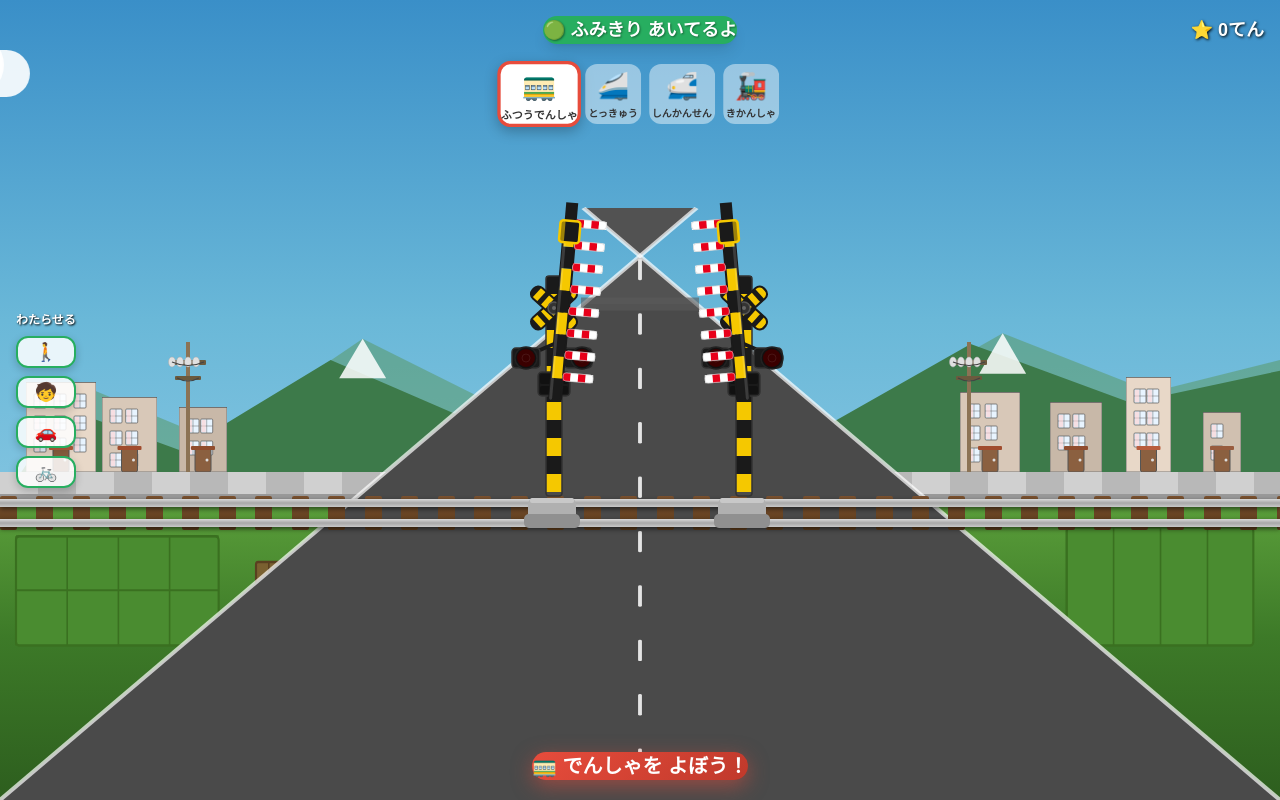
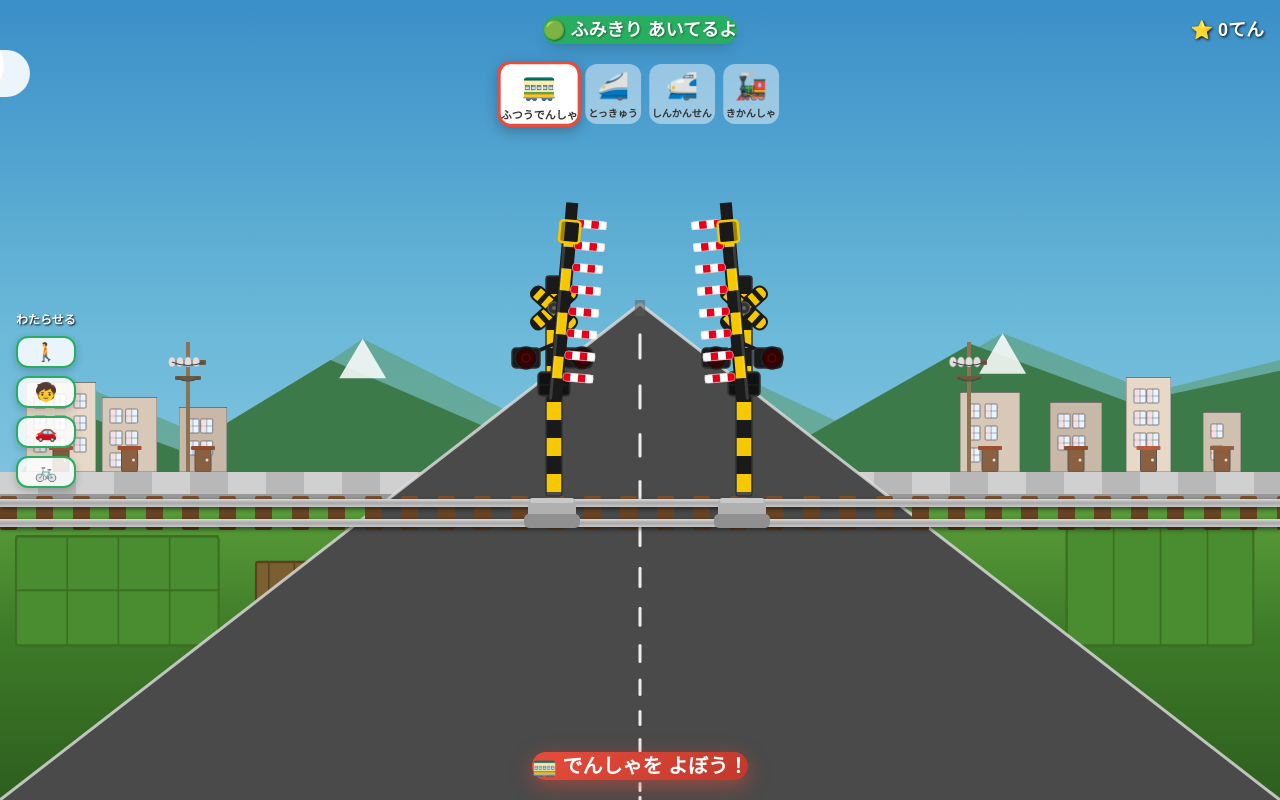
Before and after one commit to jinsato18-design/fumikiri-app, a Next.js app: page / in a window 1280 px wide. Built offline with nearby package versions, Linux system fonts and the light colour scheme.

Commit message:
fix: useWindowSizeで実際のpxを取得、道路SVGの座標計算を正確に修正

```diff
--- a/app/page.tsx
+++ b/app/page.tsx
@@ -1,6 +1,20 @@
 "use client";
 
 import { useState, useEffect, useRef, useCallback } from "react";
+
+// ─────────────────────────────────────────────
+// 画面サイズフック
+// ─────────────────────────────────────────────
+function useWindowSize() {
+  const [size, setSize] = useState({ w: 1280, h: 720 });
+  useEffect(() => {
+    const update = () => setSize({ w: window.innerWidth, h: window.innerHeight });
+    update();
+    window.addEventListener("resize", update);
+    return () => window.removeEventListener("resize", update);
+  }, []);
+  return size;
+}
 
 // ─────────────────────────────────────────────
 // 型
@@ -192,6 +206,7 @@ function playHorn(ctx: AudioContext, type: TrainType) {
 let crosserIdSeq = 0;
 
 export default function FumikiriApp() {
+  const { w: W, h: H } = useWindowSize();
   const [phase, setPhase]               = useState<Phase>("idle");
   const [barrierAngle, setBarrierAngle] = useState(-85); // -85=上向き, 0=水平
   const [trainVisible, setTrainVisible] = useState(false);
@@ -371,7 +386,7 @@ export default function FumikiriApp() {
       </svg>
 
       {/* 道路（SVG台形で奥行き表現: 手前が広く奥が狭い） */}
-      <RoadSVG/>
+      <RoadSVG W={W} H={H}/>
 
       {/* 縁石・歩道 */}
       <div className="absolute left-0 w-full" style={{bottom:"37%",height:10,background:"#999",zIndex:5}}/>
@@ -396,16 +411,14 @@ export default function FumikiriApp() {
 
       {/* 渡り者（踏切の道路を縦断: 線路と垂直方向に移動） */}
       {crossers.map(c=>{
-        // 透視投影: y%に応じてx位置とスケールを計算
-        // viewBox: y=1000(bottom=0%) → y=320(bottom=68%)が消失点
-        // bottom=c.y% → svgY = 1000*(1-c.y/100)
-        const svgY = 1000 * (1 - c.y / 100);
-        const vpY  = 320;
-        const yBot = 1000;
-        const t    = Math.max(0, (svgY - vpY) / (yBot - vpY)); // 0(奥)〜1(手前)
-        // 手前ほど大きく、奥ほど小さく
-        const scale = 0.3 + t * 0.7;
-        // 画面中央に固定（道路中心）
+        // 実際のpxで透視スケール計算
+        // 消失点Y = H*0.38（線路位置）
+        const vpY = H * 0.38;
+        const yBot = H;
+        // bottom=c.y% → 画面上端からのpx = H*(1-c.y/100)
+        const svgY = H * (1 - c.y / 100);
+        const t = Math.max(0, Math.min(1, (svgY - vpY) / (yBot - vpY)));
+        const scale = 0.25 + t * 0.75; // 奥=0.25、手前=1.0
         return (
           <div key={c.id} className="absolute"
             style={{
@@ -681,79 +694,85 @@ function CrosserSVG({type, dir, roadW}:{type:CrosserType; dir:1|-1; roadW:number
 
 // ─────────────────────────────────────────────
 // ─────────────────────────────────────────────
-// 道路SVG（一点透視: 手前=画面端まで広く、奥=消失点に収束）
-// viewBox 1000x1000。y=1000が画面下端(bottom=0)、y=0が画面上端(bottom=100%)
-// 線路は bottom=62% → y=380
-// 消失点: x=500, y=320（線路より少し奥）
+// 道路SVG（実際のpxで正しい一点透視）
+// 消失点 = 線路位置（画面中央、bottom=62%）
+// 手前(y=H)で幅=W(全幅)、消失点(y=H*0.38)で幅=0に収束
 // ─────────────────────────────────────────────
-function RoadSVG() {
-  const cx   = 500;   // 消失点X（画面中央）
-  const vpY  = 320;   // 消失点Y（線路より少し上）
-  const yBot = 1000;  // 画面下端
-  const yRail= 380;   // 線路位置
-  const yFar = 260;   // 奥端（線路より上）
+function RoadSVG({ W, H }: { W: number; H: number }) {
+  const cx  = W / 2;           // 消失点X（画面中央）
+  const vpY = H * (1 - 0.62);  // 消失点Y = 線路位置 = H*0.38
+  const yBot = H;               // 画面下端
+  const yFar = vpY + 2;         // 奥端（消失点のすぐ手前）
 
-  // 手前端の道路幅: 画面端まで（左端0〜右端1000）
-  const xBotL = 0;
-  const xBotR = 1000;
+  // y位置での道路の左右端X座標（消失点から線形に広がる）
+  const xL = (y: number) => {
+    const t = (y - vpY) / (yBot - vpY); // 0(消失点)〜1(手前)
+    return cx - (W / 2) * Math.max(0, t);
+  };
+  const xR = (y: number) => {
+    const t = (y - vpY) / (yBot - vpY);
+    return cx + (W / 2) * Math.max(0, t);
+  };
 
-  // 線路位置での幅: 消失点に向かって収束
-  // 透視投影: t=(y-vpY)/(yBot-vpY) で幅をスケール
-  const tRail = (yRail - vpY) / (yBot - vpY);
-  const tFar  = (yFar  - vpY) / (yBot - vpY);
+  const pts = (arr: [number, number][]) => arr.map(p => p.join(",")).join(" ");
 
-  const halfWBot  = (xBotR - xBotL) / 2;  // 500
-  const xRailL = cx - halfWBot * tRail;
-  const xRailR = cx + halfWBot * tRail;
-  const xFarL  = cx - halfWBot * tFar;
-  const xFarR  = cx + halfWBot * tFar;
+  // センターライン破線（透視的に等間隔に見えるよう対数配置）
+  const dashLines: { y1: number; y2: number }[] = [];
+  const steps = 14;
+  for (let i = 0; i < steps; i++) {
+    // 透視的な間隔: 手前ほど広く見えるよう二乗で配置
+    const t1 = Math.pow(i / steps, 1.5);
+    const t2 = Math.pow((i + 0.45) / steps, 1.5);
+    const y1 = yBot - (yBot - yFar) * t1;
+    const y2 = yBot - (yBot - yFar) * t2;
+    if (y2 >= yFar && y1 <= yBot) dashLines.push({ y1, y2 });
+  }
 
-  const pts = (arr:[number,number][]) => arr.map(p=>p.join(",")).join(" ");
-
-  // 破線（センターライン）: 手前→線路 を10分割
-  const dashLines = Array.from({length:10},(_,i)=>{
-    const t1 = (yBot - vpY) * ((i*2+0.15)/20);
-    const t2 = (yBot - vpY) * ((i*2+0.85)/20);
-    const y1 = vpY + t1;
-    const y2 = vpY + t2;
-    if(y1 > yBot || y2 < yFar) return null;
-    const cy1 = Math.min(yBot, Math.max(yFar, y1));
-    const cy2 = Math.min(yBot, Math.max(yFar, y2));
-    return {y1:cy1, y2:cy2};
-  }).filter(Boolean) as {y1:number,y2:number}[];
+  // 踏切横断帯（線路位置）
+  const yRail = vpY + 4;
+  const railW = xR(yRail) - xL(yRail);
 
   return (
-    <svg className="absolute left-0 w-full h-full"
-      style={{top:0,left:0,zIndex:8,pointerEvents:"none"}}
-      viewBox="0 0 1000 1000" preserveAspectRatio="none">
+    <svg
+      className="absolute left-0 top-0 w-full h-full"
+      style={{ zIndex: 8, pointerEvents: "none" }}
+      viewBox={`0 0 ${W} ${H}`}
+      preserveAspectRatio="none"
+    >
+      {/* 道路面（台形: 手前=全幅、消失点=幅0） */}
+      <polygon
+        points={pts([
+          [xL(yBot), yBot],
+          [xR(yBot), yBot],
+          [xR(yFar), yFar],
+          [xL(yFar), yFar],
+        ])}
+        fill="#4a4a4a"
+      />
 
-      {/* 手前側道路面（台形: 画面下端〜線路） */}
-      <polygon
-        points={pts([[xBotL,yBot],[xBotR,yBot],[xRailR,yRail],[xRailL,yRail]])}
-        fill="#4a4a4a"/>
-      {/* 奥側道路面（台形: 線路〜奥端） */}
-      <polygon
-        points={pts([[xRailL,yRail],[xRailR,yRail],[xFarR,yFar],[xFarL,yFar]])}
-        fill="#525252"/>
-
-      {/* 路肩線（左）: 消失点に向かって収束 */}
-      <line x1={xBotL} y1={yBot} x2={xFarL} y2={yFar}
-        stroke="#fff" strokeWidth="4" opacity="0.7"/>
+      {/* 路肩線（左）: 消失点に収束 */}
+      <line x1={xL(yBot)} y1={yBot} x2={cx} y2={vpY}
+        stroke="#e0e0e0" strokeWidth="3" opacity="0.8" />
       {/* 路肩線（右） */}
-      <line x1={xBotR} y1={yBot} x2={xFarR} y2={yFar}
-        stroke="#fff" strokeWidth="4" opacity="0.7"/>
+      <line x1={xR(yBot)} y1={yBot} x2={cx} y2={vpY}
+        stroke="#e0e0e0" strokeWidth="3" opacity="0.8" />
 
       {/* センターライン（破線） */}
-      {dashLines.map((l,i)=>(
+      {dashLines.map((l, i) => (
         <line key={i} x1={cx} y1={l.y1} x2={cx} y2={l.y2}
-          stroke="#fff" strokeWidth="3" strokeLinecap="round"
-          opacity="0.85"/>
+          stroke="#fff" strokeWidth="3" strokeLinecap="round" opacity="0.9" />
       ))}
 
-      {/* 線路位置の横断帯（踏切部分を示す） */}
+      {/* 踏切横断帯 */}
       <polygon
-        points={pts([[xRailL-2,yRail+8],[xRailR+2,yRail+8],[xRailR+2,yRail-8],[xRailL-2,yRail-8]])}
-        fill="#5a5a5a" opacity="0.6"/>
+        points={pts([
+          [cx - railW / 2, yRail + 8],
+          [cx + railW / 2, yRail + 8],
+          [cx + railW / 2, yRail - 8],
+          [cx - railW / 2, yRail - 8],
+        ])}
+        fill="#5a5a5a" opacity="0.5"
+      />
     </svg>
   );
 }
```
